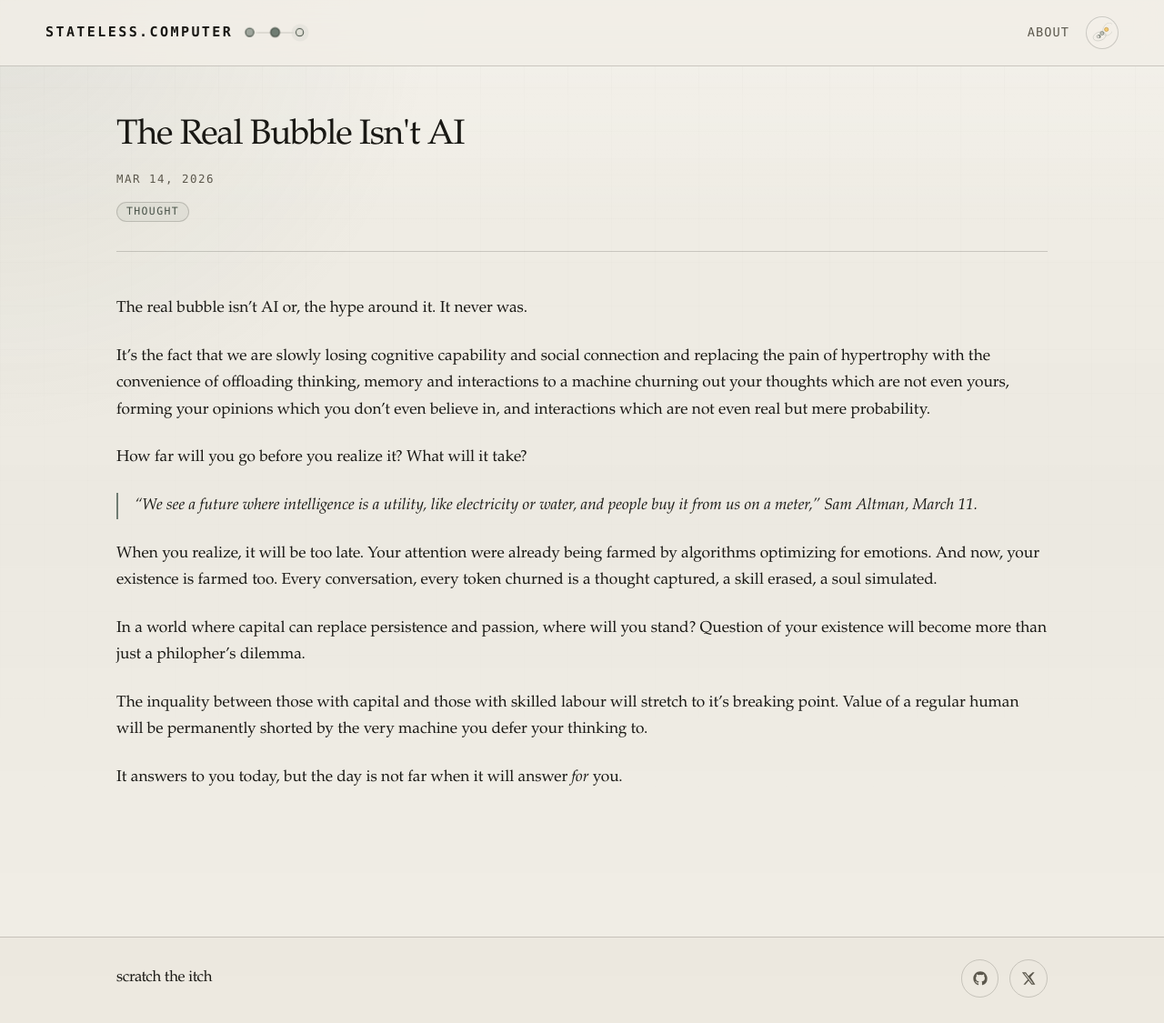
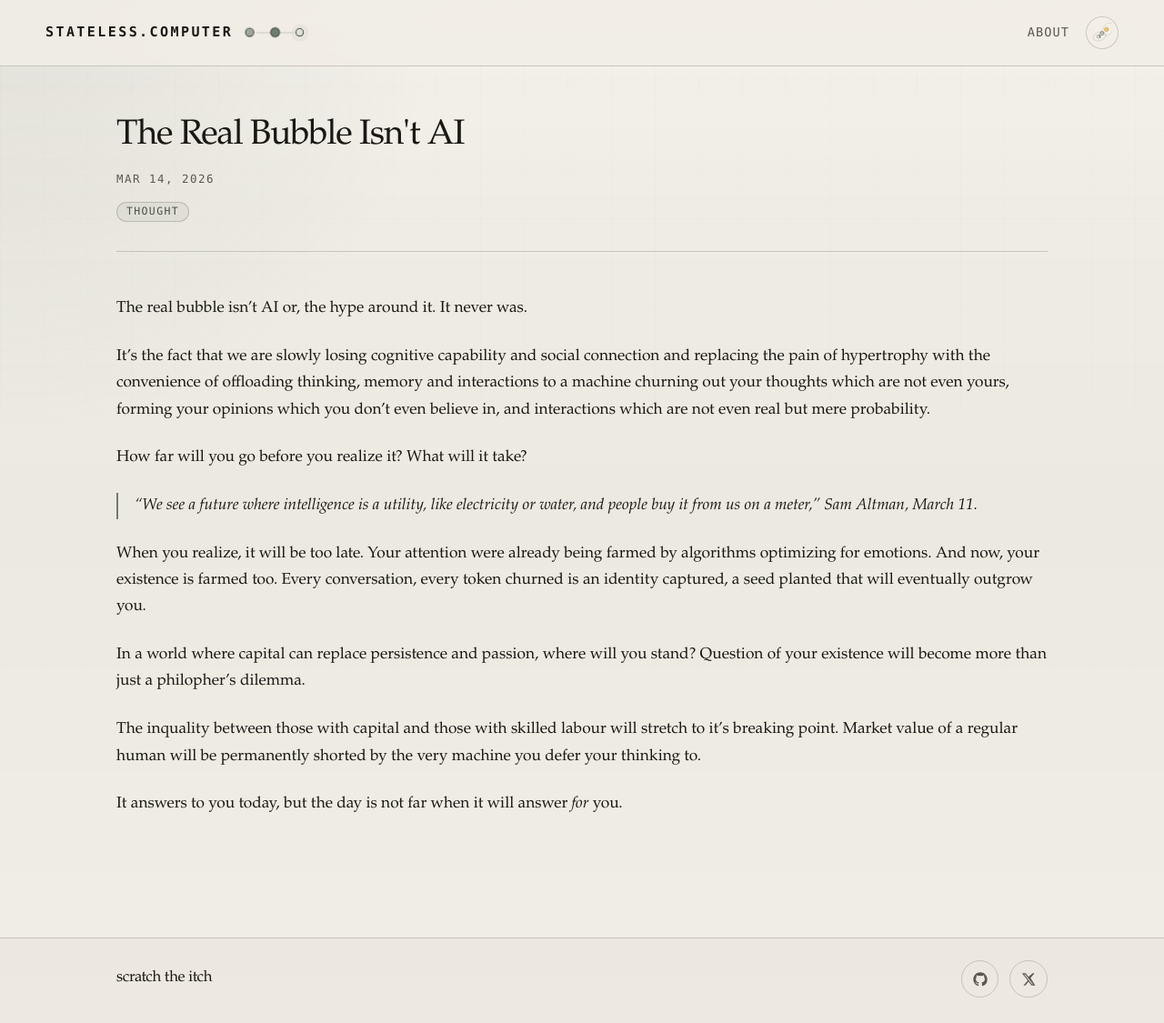
Before and after one commit to 1ikeadragon/cap, a Jekyll site: the page built from _posts/2026-03-15-the-real-bubble-isnt-ai.md, in a window 1280 px wide and 1125 px high. Shown: the whole window at 91% size. Built offline with Jekyll 4.4.1, drawn with Linux system fonts in a browser that asks for light colours.

Commit message:
Update 2026-03-15-the-real-bubble-isnt-ai.md

```diff
--- a/_posts/2026-03-15-the-real-bubble-isnt-ai.md
+++ b/_posts/2026-03-15-the-real-bubble-isnt-ai.md
@@ -12,10 +12,10 @@ How far will you go before you realize it? What will it take?
 
 >“We see a future where intelligence is a utility, like electricity or water, and people buy it from us on a meter,” Sam Altman, March 11.
 
-When you realize, it will be too late. Your attention were already being farmed by algorithms optimizing for emotions. And now, your existence is farmed too. Every conversation, every token churned is a thought captured, a skill erased, a soul simulated.
+When you realize, it will be too late. Your attention were already being farmed by algorithms optimizing for emotions. And now, your existence is farmed too. Every conversation, every token churned is an identity captured, a seed planted that will eventually outgrow you.
 
 In a world where capital can replace persistence and passion, where will you stand? Question of your existence will become more than just a philopher's dilemma.
 
-The inquality between those with capital and those with skilled labour will stretch to it's breaking point. Value of a regular human will be permanently shorted by the very machine you defer your thinking to.
+The inquality between those with capital and those with skilled labour will stretch to it's breaking point. Market value of a regular human will be permanently shorted by the very machine you defer your thinking to.
 
 It answers to you today, but the day is not far when it will answer *for* you.
```
